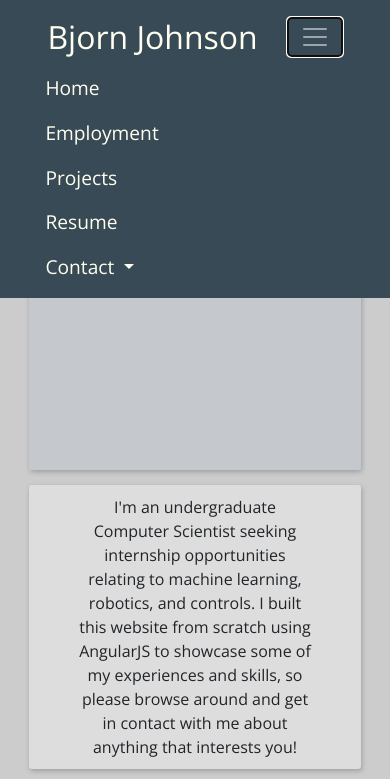
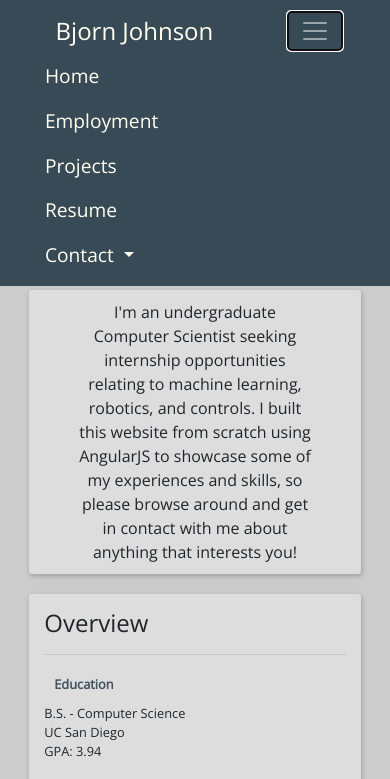
Before and after one commit to BjornLJohnson/portfolio, a plain HTML site: page index.html in a window 390 px wide. Both pictures are taken after a click on the button "Toggle navigation". Shown: the top 779 px of the page. Drawn offline with nearby package versions, Linux system fonts and the light colour scheme; no server answers.

Commit message:
Fixed mobile issues

```diff
--- a/css/headerStyle.css
+++ b/css/headerStyle.css
@@ -13,12 +13,12 @@
 
 .navbar-brand {
     color: ivory;
-    margin-left: 5%;
+    margin-left: 7.5%;
     font-size: 2em;
 }
 
-.navbar-nav {
-    margin-right: 12%;
+#navbarNav {
+    margin-right: 15%;
     font-size: 1.2em;
 }
 
@@ -88,7 +88,7 @@
 
 #title {
    color:#384a56;
-   background-color: rgba(50,55,70,.2);
+   /* background-color: rgba(50,55,70,.2); */
    font-family: 'Bebas Neue', cursive;
    font-size: 5em;
    /* font-weight: bold; */
@@ -110,3 +110,21 @@
     background-repeat: no-repeat;
     background-size: cover;
 }
+
+@media only screen and (max-width: 768px) {
+    .jumbotron {
+      height: 250px;
+    }
+    #title {
+        display: none;
+    }
+    .navbar-brand {
+        font-size: 1.5em;
+    }
+    #content {
+        margin-top: 25px;
+    }
+    #resume {
+        width: 100%;
+    }
+  }
```
